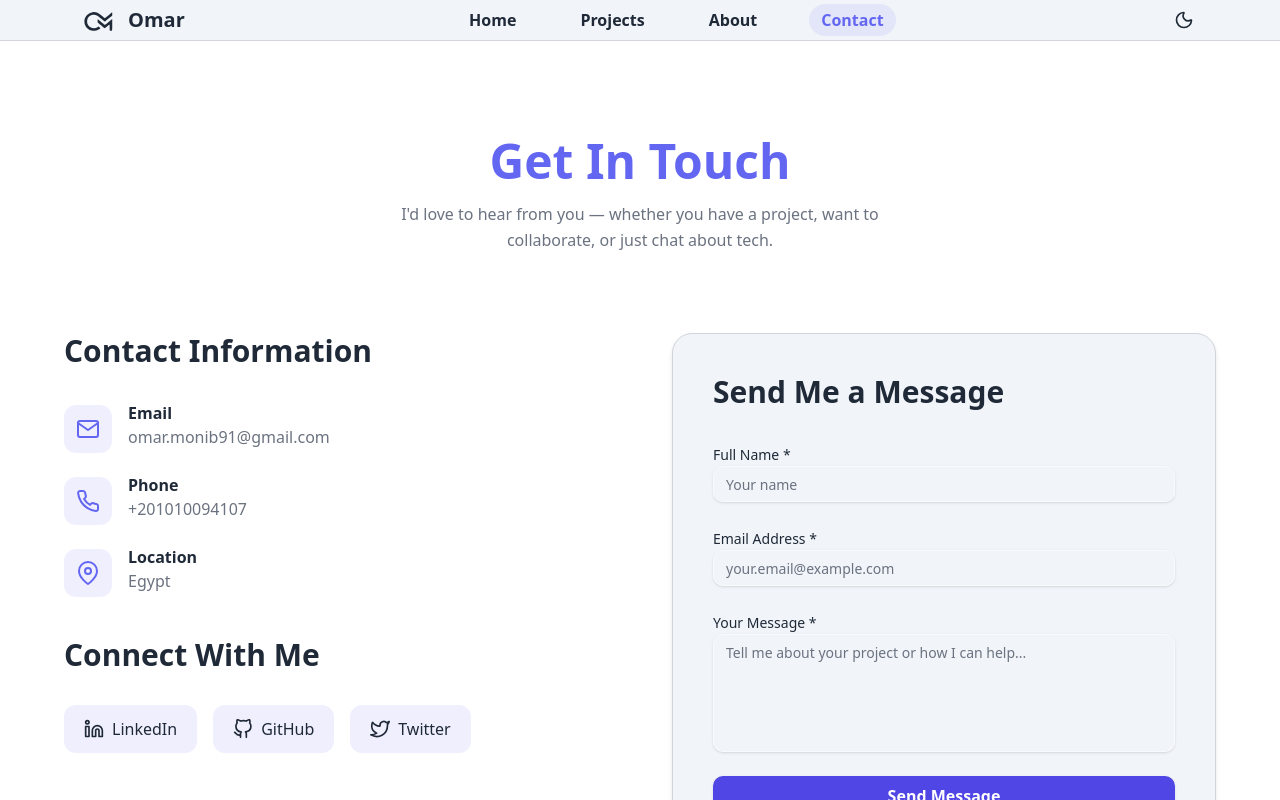
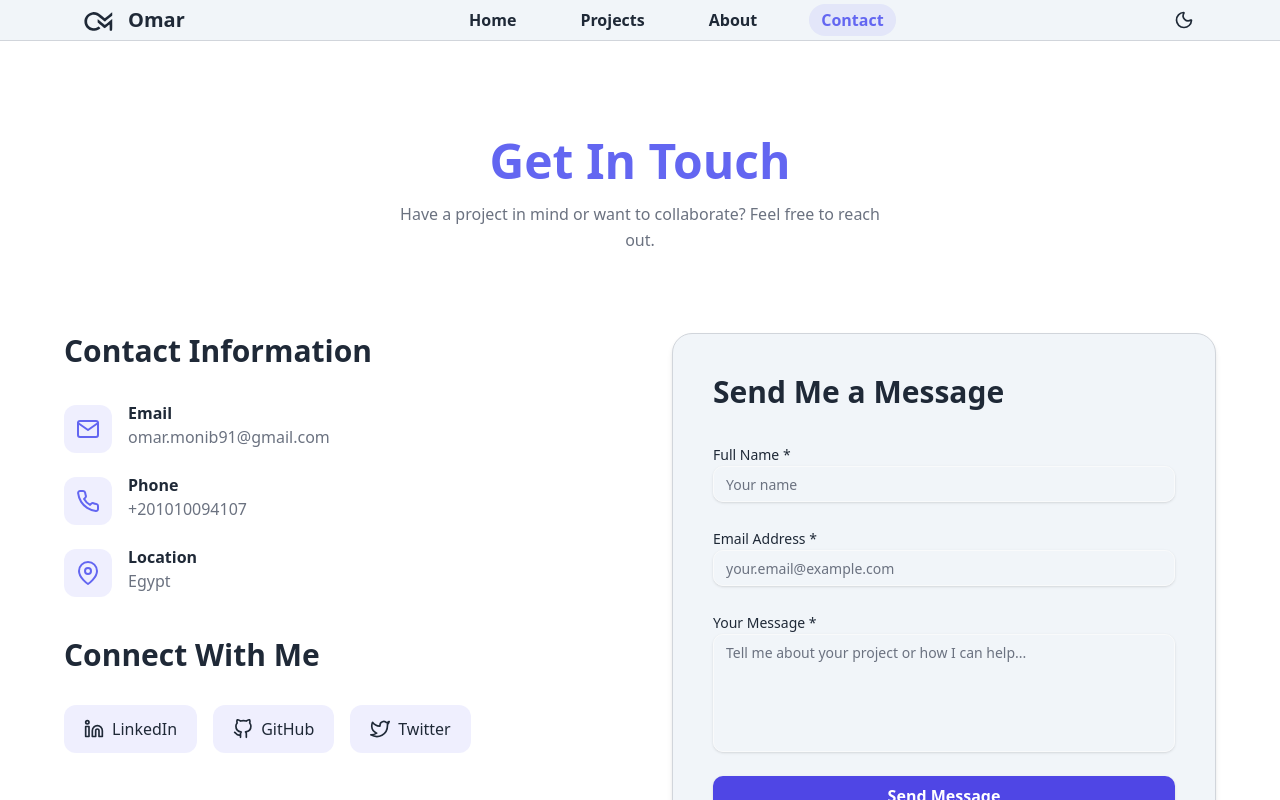
Before and after one commit to omarmonib/Omar-Monib, a Next.js app: page /contact in a window 1280 px wide. Shown: the top 800 px of the page. Built offline with nearby package versions, Linux system fonts and the light colour scheme.

Commit message:
feat: fix contact subtitle, SEO metadata, footer, clean build

```diff
--- a/components/contact/ContactSection.tsx
+++ b/components/contact/ContactSection.tsx
@@ -35,8 +35,7 @@ const ContactSection = () => {
             Get In Touch
           </h1>
           <p className="text-base text-muted-foreground max-w-lg mx-auto leading-relaxed">
-            I&apos;d love to hear from you — whether you have a project, want to collaborate, or
-            just chat about tech.
+            Have a project in mind or want to collaborate? Feel free to reach out.
           </p>
         </motion.div>
 
```
